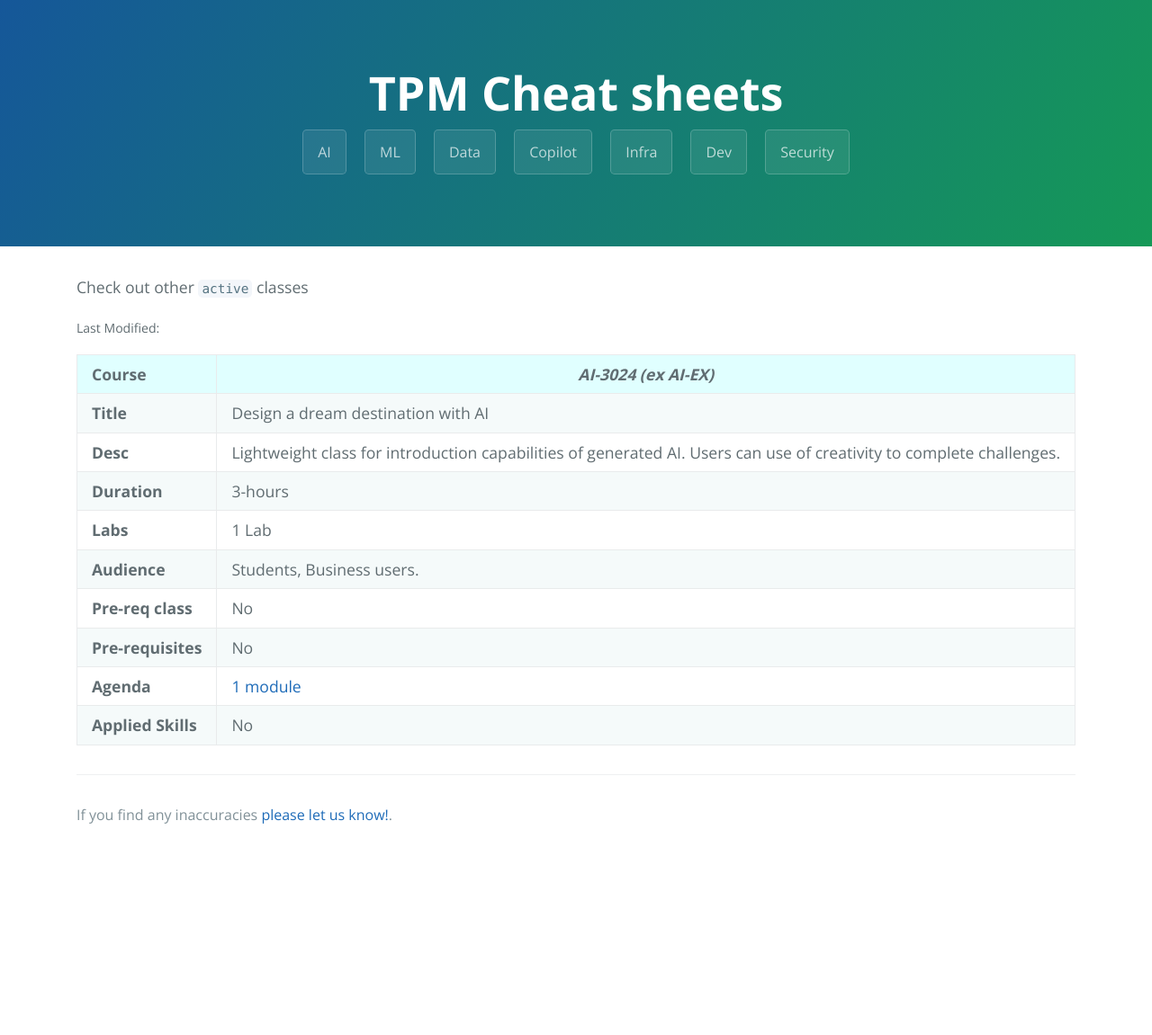
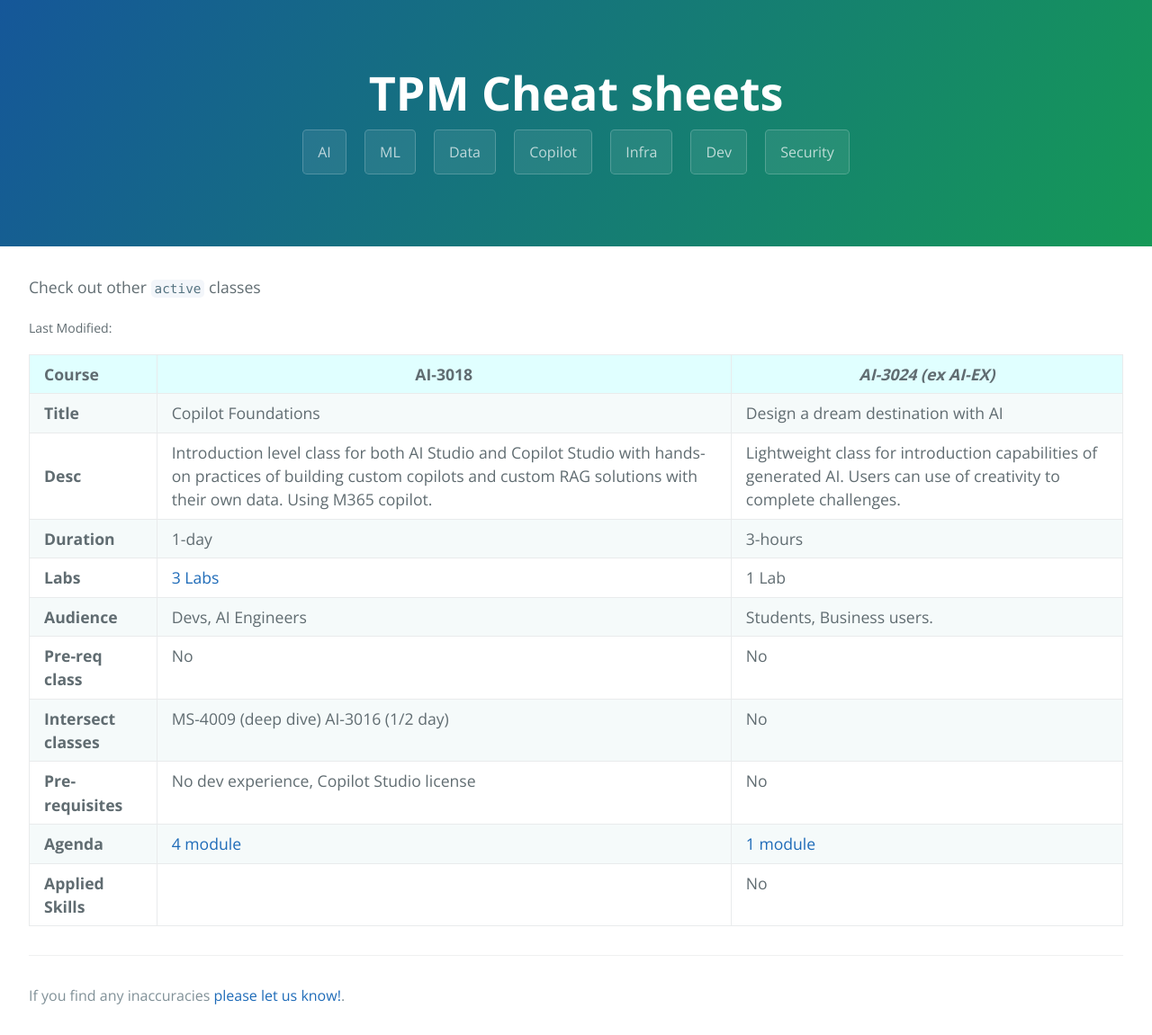
Before and after one commit to true-while/tpm-cheat-sheets, a Jekyll site: the page built from docs/ai-table-r.md, in a window 1280 px wide. Shown: the whole page at 90% size. Built offline with Jekyll 4.4.1, drawn with Linux system fonts in a browser that asks for light colours; before the commit the page ends 950 px from its top, so only the background shows below that.

````diff
--- a/docs/ai-table-r.md
+++ b/docs/ai-table-r.md
@@ -11,39 +11,40 @@ Check out other [`active`](../docs/ai-table.html) classes
 <small>Last Modified: {{ site.file_data[current_file] }}</small>
 
 ```table
-| **Course** | _AI-3024 (ex AI-EX)_ |
-| --- |
-| **Title** | Design a dream destination with AI |
-| **Desc** | Lightweight class for introduction capabilities of generated AI. Users can use of creativity to complete challenges.
-| **Duration** | 3-hours |
-| **Labs** | 1 Lab |
-| **Audience** | Students, Business users. |
-| **Pre-req class** | No  |
-| **Pre-requisites** | No |
-| **Agenda** | [1 module](https://learn.microsoft.com/en-us/training/paths/design-dream-destination-ai/?wt.mc_id=fsi_generativeai_explore_wwl) |
-| **Applied Skills**  | No  |
+| **Course** | AI-3018 | _AI-3024 (ex AI-EX)_ |
+| --- | --- |
+| **Title** | Copilot Foundations | Design a dream destination with AI |
+| **Desc** | Introduction level class for both AI Studio and Copilot Studio with hands-on practices of building custom copilots and custom RAG solutions with their own data. Using M365 copilot. | Lightweight class for introduction capabilities of generated AI. Users can use of creativity to complete challenges.
+| **Duration** | 1-day  | 3-hours |
+| **Labs** | [3 Labs](https://github.com/MicrosoftLearning/mslearn-ai-studio) | 1 Lab |
+| **Audience** | Devs, AI Engineers | Students, Business users. |
+| **Pre-req class** | No | No  |
+| **Intersect classes**| MS-4009 (deep dive) AI-3016 (1/2 day) | No |
+| **Pre-requisites** |  No dev experience, Copilot Studio license | No |
+| **Agenda** | [4 module](https://learn.microsoft.com/en-us/training/paths/copilot-foundations/) | [1 module](https://learn.microsoft.com/en-us/training/paths/design-dream-destination-ai/?wt.mc_id=fsi_generativeai_explore_wwl) |
+| **Applied Skills**  | | No |
 ```alignment
-LC
-LL
-LL
-LL
-LL
-LL
-LL
-LL
-LL
-LL
-LL
+LCC
+LLL
+LLL
+LLL
+LLL
+LLL
+LLL
+LLL
+LLL
+LLL
+LLL
 ```valign
-TT
-MT
-MT
-MT
-MT
-MT
-MT
-MT
-MT
-MT
-MT
+TTT
+MTT
+MTT
+MTT
+MTT
+MTT
+MTT
+MTT
+MTT
+MTT
+MTT
 ```
````
Also changed, not shown: docs/ai-table.md (+12 -12 lines), docs/gh-table.md (added, +45 -0 lines).
